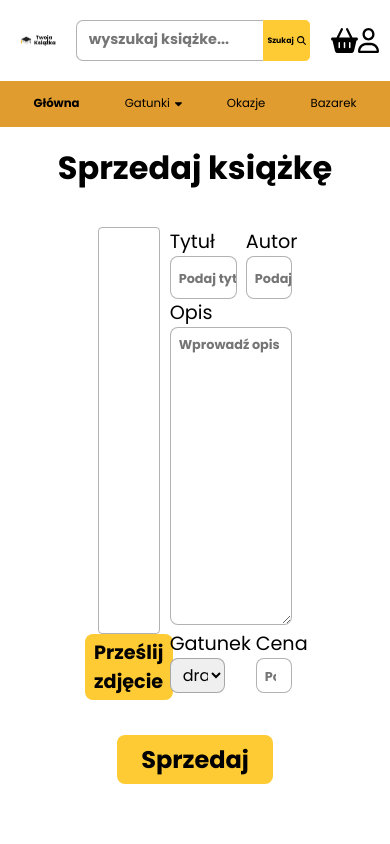
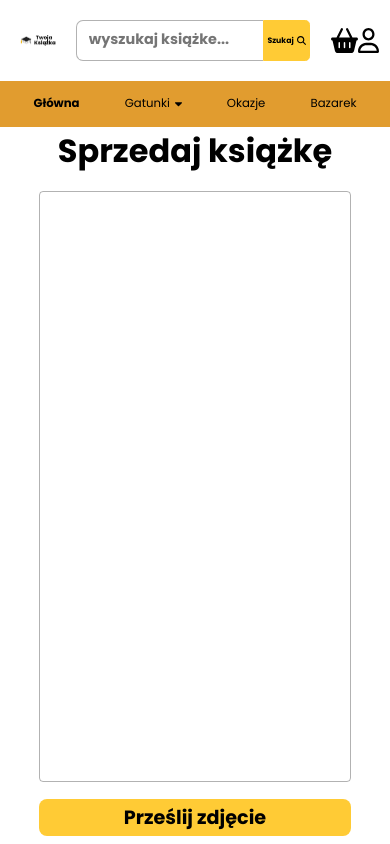
Before and after one commit to loudsheep/obywatele-hackaton, an Angular app: page /sell-page in a window 390 px wide. Built offline with nearby package versions, Linux system fonts and the light colour scheme.

Commit message:
added sell component scaling

```diff
--- a/src/app/components/sell/sell.component.css
+++ b/src/app/components/sell/sell.component.css
@@ -80,7 +80,9 @@ main {
   justify-content: space-between;
   align-items: center;
 }
-
+main {
+  overflow: hidden;
+}
 .i_r_first {
   height: 15%;
   width: 100%;
@@ -114,6 +116,7 @@ main {
 }
 
 .i_r_second textarea {
+  resize: none;
   height: 90%;
   width: 100%;
   padding: 0.5em 0.5em;
@@ -203,3 +206,47 @@ option,
 select {
   font-size: 1rem;
 }
+@media only screen and (max-width: 991px) {
+  main {
+    height: auto;
+    justify-content: center;
+  }
+  .wrapper {
+    display: flex;
+    flex-direction: column;
+    height: 100%;
+    width: 100%;
+  }
+  .book_info,
+  .i_right,
+  .i_r_first,
+  .i_r_second,
+  .i_r_third {
+    display: flex;
+    flex-direction: column;
+    height: 100%;
+    text-align: center;
+  }
+  #img_container {
+    min-height: 70vh;
+  }
+  .book_info *,
+  .i_right *,
+  .i_r_first *,
+  .i_r_second *,
+  .i_r_third * .i_right {
+    width: 80vw;
+    margin-top: 1vh;
+    margin-bottom: 1vh;
+  }
+  .i_left {
+    height: 100%;
+  }
+  .i_left,
+  .i_right {
+    width: 100%;
+  }
+  .buttonik {
+    margin-bottom: 1vh;
+  }
+}
```
